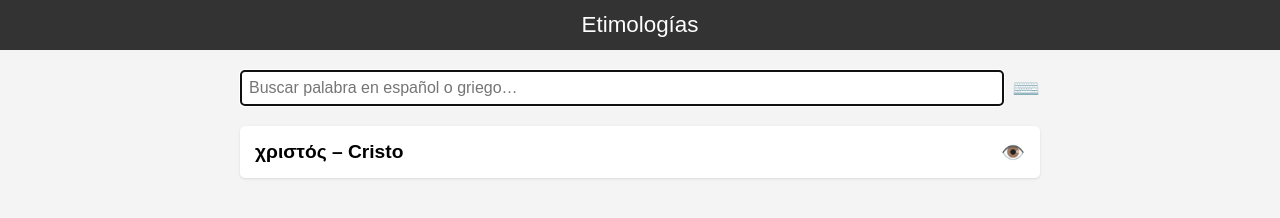
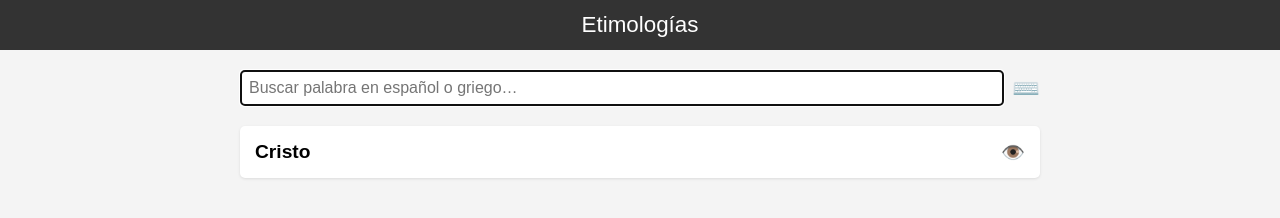
Before and after one commit to angelsima/idiomas, a plain HTML site: page etimologias.html in a window 1280 px wide. Drawn offline with Linux system fonts and the light colour scheme.

Commit message:
Update etimologias.html

```diff
--- a/etimologias.html
+++ b/etimologias.html
@@ -135,18 +135,26 @@
 
         const titulo = document.createElement('div');
         titulo.className = 'texto-principal';
-        titulo.textContent = e.griego + (e.espanol ? ' – ' + (Array.isArray(e.espanol) ? e.espanol.join(', ') : e.espanol) : '');
+        // Mostrar solo palabra en español como título
+        titulo.textContent = Array.isArray(e.espanol) ? e.espanol.join(', ') : e.espanol;
 
         const ojo = document.createElement('span');
         ojo.className = 'icono-ojo';
         ojo.textContent = '👁️';
+
+        const etim = document.createElement('div');
+        etim.className = 'etimologia';
+        // Incluir origen y notas en el desplegable
+        etim.innerHTML =
+          `<strong>Origen:</strong> ${Array.isArray(e.griego) ? e.griego.join(', ') : e.griego}` +
+          `<br><strong>Raíz:</strong> ${e.raiz || ''}` +
+          `<br><strong>Significado:</strong> ${e.significadoRaiz || ''}` +
+          `<br><strong>Derivadas:</strong> ${e.derivadas ? (Array.isArray(e.derivadas) ? e.derivadas.join(', ') : e.derivadas) : ''}` +
+          `<br><strong>Notas:</strong> ${e.notas || ''}`;
+
         ojo.addEventListener('click', () => {
           etim.style.display = etim.style.display === 'block' ? 'none' : 'block';
         });
-
-        const etim = document.createElement('div');
-        etim.className = 'etimologia';
-        etim.innerHTML = `<strong>Raíz:</strong> ${e.raiz || ''} <br> <strong>Significado:</strong> ${e.significadoRaiz || ''} <br> <strong>Derivadas:</strong> ${e.derivadas ? (Array.isArray(e.derivadas) ? e.derivadas.join(', ') : e.derivadas) : ''}`;
 
         div.append(titulo, ojo, etim);
         listaEntradas.appendChild(div);
```
